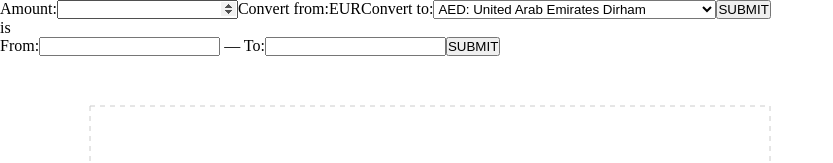
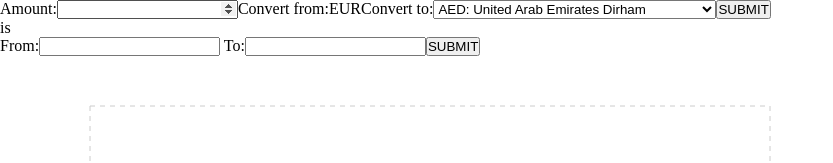
Before and after one commit to an-ska/Currency-Converter, a React app: page / in a window 1280 px wide. Shown: the top 163 px of the page, without its empty margins (0-833 px from the left). Built offline with nearby package versions, Linux system fonts and the light colour scheme.

Commit message:
Refactor form for getting historical rates and functions related

```diff
--- /dev/null
+++ b/src/components/HistoricalRatesForm.js/HistoricalRatesForm.js
@@ -0,0 +1,73 @@
+import React, { useState } from 'react';
+import DayPickerInput from 'react-day-picker/DayPickerInput';
+import 'react-day-picker/lib/style.css';
+import { useDispatch } from 'react-redux';
+import { showHistoricalRates } from '../../store/actions/timeChanges';
+import { formatDate, getTodayDate } from '../../services/dates';
+
+const HistoricalRatesForm = () => {
+	const [dateRange, setDateRange] = useState({
+		from: '',
+		to: '',
+	});
+
+	const dispatch = useDispatch();
+	const onShowHistoricalRates = (from, to) =>
+		dispatch(showHistoricalRates(from, to));
+
+	const handleDateFromChange = from => {
+		setDateRange({ ...dateRange, from });
+	};
+
+	const handleDateToChange = to => {
+		setDateRange({ ...dateRange, to });
+	};
+
+	const handleSubmit = event => {
+		event.preventDefault();
+
+		onShowHistoricalRates(formatDate(dateRange.from), formatDate(dateRange.to));
+	};
+
+	const getFormattedValue = date => (date ? formatDate(date) : '');
+
+	let { from, to } = dateRange;
+	const modifiers = { start: from, end: to };
+
+	return (
+		<form onSubmit={handleSubmit}>
+			<label htmlFor="from">From:</label>
+			<DayPickerInput
+				name="from"
+				placeholder=""
+				value={getFormattedValue(from)}
+				dayPickerProps={{
+					selectedDays: [from, { from, to }],
+					disabledDays: { before: new Date(1999, 1, 1), after: to },
+					modifiers,
+					numberOfMonths: 2,
+					onDayClick: () => to.getInput().focus(),
+				}}
+				onDayChange={handleDateFromChange}
+			/>{' '}
+			<label htmlFor="to">To:</label>
+			<DayPickerInput
+				name="to"
+				placeholder=""
+				ref={el => (to = el)}
+				value={getFormattedValue(to)}
+				dayPickerProps={{
+					selectedDays: [from, { from, to }],
+					disabledDays: { before: from, after: getTodayDate },
+					modifiers,
+					month: from,
+					numberOfMonths: 2,
+				}}
+				onDayChange={handleDateToChange}
+			/>
+			<button>SUBMIT</button>
+		</form>
+	);
+};
+
+export default HistoricalRatesForm;
--- a/src/components/Timeseries/Timeseries.js
+++ /dev/null
@@ -1,82 +0,0 @@
-import React, { useState } from 'react';
-import DayPickerInput from 'react-day-picker/DayPickerInput';
-import 'react-day-picker/lib/style.css';
-import moment from 'moment';
-import { useDispatch } from 'react-redux';
-import { showTimeChanges } from '../../store/actions/timeChanges';
-
-const Timeseries = () => {
-	const [dateRange, setDateRange] = useState({
-		from: '',
-		to: '',
-	});
-
-	const dispatch = useDispatch();
-	const onShowTimeChange = (formattedFrom, formattedTo) =>
-		dispatch(showTimeChanges(formattedFrom, formattedTo));
-
-	const handleFromChange = from => {
-		setDateRange({ ...dateRange, from });
-	};
-
-	const handleToChange = to => {
-		setDateRange({ ...dateRange, to });
-	};
-
-	const handleSubmit = event => {
-		event.preventDefault();
-
-		const formattedFrom = moment(dateRange.from).format('YYYY-MM-DD');
-		const formattedTo = moment(dateRange.to).format('YYYY-MM-DD');
-		onShowTimeChange(formattedFrom, formattedTo);
-	};
-
-	const getFormattedValue = value =>
-		value ? moment(value).format('YYYY-MM-DD') : '';
-
-	let { from, to } = dateRange;
-	const modifiers = { start: from, end: to };
-	return (
-		<>
-			<form onSubmit={handleSubmit}>
-				<span className="InputFromTo">
-					<label htmlFor="from">From:</label>
-					<DayPickerInput
-						name="from"
-						placeholder=""
-						value={getFormattedValue(from)}
-						dayPickerProps={{
-							selectedDays: [from, { from, to }],
-							disabledDays: { before: new Date(1999, 1, 1), after: to },
-							modifiers,
-							numberOfMonths: 2,
-							onDayClick: () => to.getInput().focus(),
-						}}
-						onDayChange={handleFromChange}
-					/>
-				</span>{' '}
-				—{' '}
-				<span className="InputFromTo-to">
-					<label htmlFor="to">To:</label>
-					<DayPickerInput
-						name="to"
-						placeholder=""
-						ref={el => (to = el)}
-						value={getFormattedValue(to)}
-						dayPickerProps={{
-							selectedDays: [from, { from, to }],
-							disabledDays: { before: from, after: new Date() },
-							modifiers,
-							month: from,
-							numberOfMonths: 2,
-						}}
-						onDayChange={handleToChange}
-					/>
-				</span>
-				<button>SUBMIT</button>
-			</form>
-		</>
-	);
-};
-
-export default Timeseries;
--- a/src/containers/CurrencyConverter/CurrencyConverter.js
+++ b/src/containers/CurrencyConverter/CurrencyConverter.js
@@ -1,7 +1,7 @@
 import React from 'react';
 import './CurrencyConverter.scss';
 import Converter from '../../components/Converter/Converter';
-import Timeseries from '../../components/Timeseries/Timeseries';
+import HistoricalRatesForm from '../../components/HistoricalRatesForm.js/HistoricalRatesForm';
 import Chart from '../../components/Chart/Chart';
 import { useSelector } from 'react-redux';
 
@@ -11,7 +11,7 @@ const CurrencyConverter = () => {
 	return (
 		<>
 			<Converter></Converter>
-			<Timeseries></Timeseries>
+			<HistoricalRatesForm></HistoricalRatesForm>
 			<Chart data={chartData.fetchedData} />
 		</>
 	);
--- a/src/endpoints.js
+++ b/src/endpoints.js
@@ -1,4 +1,3 @@
-
 export const API = 'http://data.fixer.io/api/';
 export const API_KEY = '0e3e3d5bddeb34067fe3afdeab8e0f38';
 
--- /dev/null
+++ b/src/services/dates.js
@@ -0,0 +1,5 @@
+import moment from 'moment';
+
+export const formatDate = date => moment(date).format('YYYY-MM-DD');
+
+export const getTodayDate = new Date();
--- a/src/services/time.js
+++ /dev/null
@@ -1,4 +0,0 @@
-import moment from 'moment';
-
-const yesterday = moment().subtract(1, 'day');
-export const yesterdayFormattedDate = yesterday.format('YYYY-MM-DD');
--- a/src/store/actions/actionTypes.js
+++ b/src/store/actions/actionTypes.js
@@ -3,7 +3,7 @@ export const CONVERT_START = 'CONVERT_START';
 export const CONVERT_SUCCESS = 'CONVERT_SUCCESS';
 export const CONVERT_FAIL = 'CONVERT_FAIL';
 
-export const SHOW_TIME_CHANGES = 'SHOW_TIME_CHANGES';
+export const SHOW_HISTORICAL_RATES = 'SHOW_HISTORICAL_RATES';
 export const TIME_CHANGES_START = 'TIME_CHANGES_START';
 export const TIME_CHANGES_SUCCESS = 'TIME_CHANGES_SUCCESS';
 export const TIME_CHANGES_FAIL = 'TIME_CHANGES_FAIL';
--- a/src/store/actions/timeChanges.js
+++ b/src/store/actions/timeChanges.js
@@ -25,7 +25,7 @@ export const timeChangesFail = error => ({
 	error,
 });
 
-export const showTimeChanges = (fromDate, toDate) => async dispatch => {
+export const showHistoricalRates = (fromDate, toDate) => async dispatch => {
 	dispatch(timeChangesStart());
 
 	const from = 'EUR';
```
